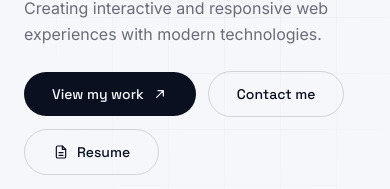
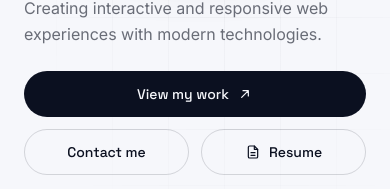
Before and after one commit to Jeysixczs/JeysiDev, a React (Vite) app in the folder client/: page / in a window 390 px wide. Shown: the part 655-844 px from the top of the page. Built offline with nearby package versions, Linux system fonts and the light colour scheme; no server answers.

Commit message:
Add resume viewer, ATS resume PDF and mobile hero button layout

```diff
--- a/client/src/components/Hero.jsx
+++ b/client/src/components/Hero.jsx
@@ -157,8 +157,12 @@ export default function Hero({ ready = true }) {
           {profile.tagline}
         </motion.p>
 
-        <motion.div {...fadeUp(1.2)} className="mt-6 flex flex-wrap items-center gap-3">
-          <a href="#projects" className="btn-light group" onClick={scrollTo("projects")}>
+        <motion.div {...fadeUp(1.2)} className="mt-6 grid grid-cols-2 gap-3 sm:flex sm:flex-wrap sm:items-center">
+          <a
+            href="#projects"
+            className="btn-light group col-span-2 border border-transparent sm:col-auto"
+            onClick={scrollTo("projects")}
+          >
             View my work
             <ArrowUpRightIcon
               width="16"
@@ -166,10 +170,14 @@ export default function Hero({ ready = true }) {
               className="transition-transform duration-300 group-hover:-translate-y-0.5 group-hover:translate-x-0.5"
             />
           </a>
-          <a href="#contact" className="btn-ghost" onClick={scrollTo("contact")}>
+          <a
+            href="#contact"
+            className="btn-ghost px-4 sm:px-7"
+            onClick={scrollTo("contact")}
+          >
             Contact me
           </a>
-          <button type="button" className="btn-ghost" onClick={openResume}>
+          <button type="button" className="btn-ghost px-4 sm:px-7" onClick={openResume}>
             <FileTextIcon width="16" height="16" />
             Resume
           </button>
--- a/client/src/data/profile.js
+++ b/client/src/data/profile.js
@@ -12,8 +12,8 @@ export const profile = {
   avatar: "/profile/avatar.jpg",
   heroImage: "/profile/hero.png",
   heroTech: ["C#", ".NET", "Unity", "React", "Firebase"],
-
-  resumeUrl: "/John-Carlo-Aquino-Resume.pdf",
+  // Drop your own PDF at public/resume.pdf to replace the generated one.
+  resumeUrl: "/resume.pdf",
   resumeFileName: "John-Carlo-Aquino-Resume.pdf",
   email: "johncarloaquino205@gmail.com",
   stats: [
```
Also changed, not shown: 2 other files (tests, documents, lock files or other folders).
